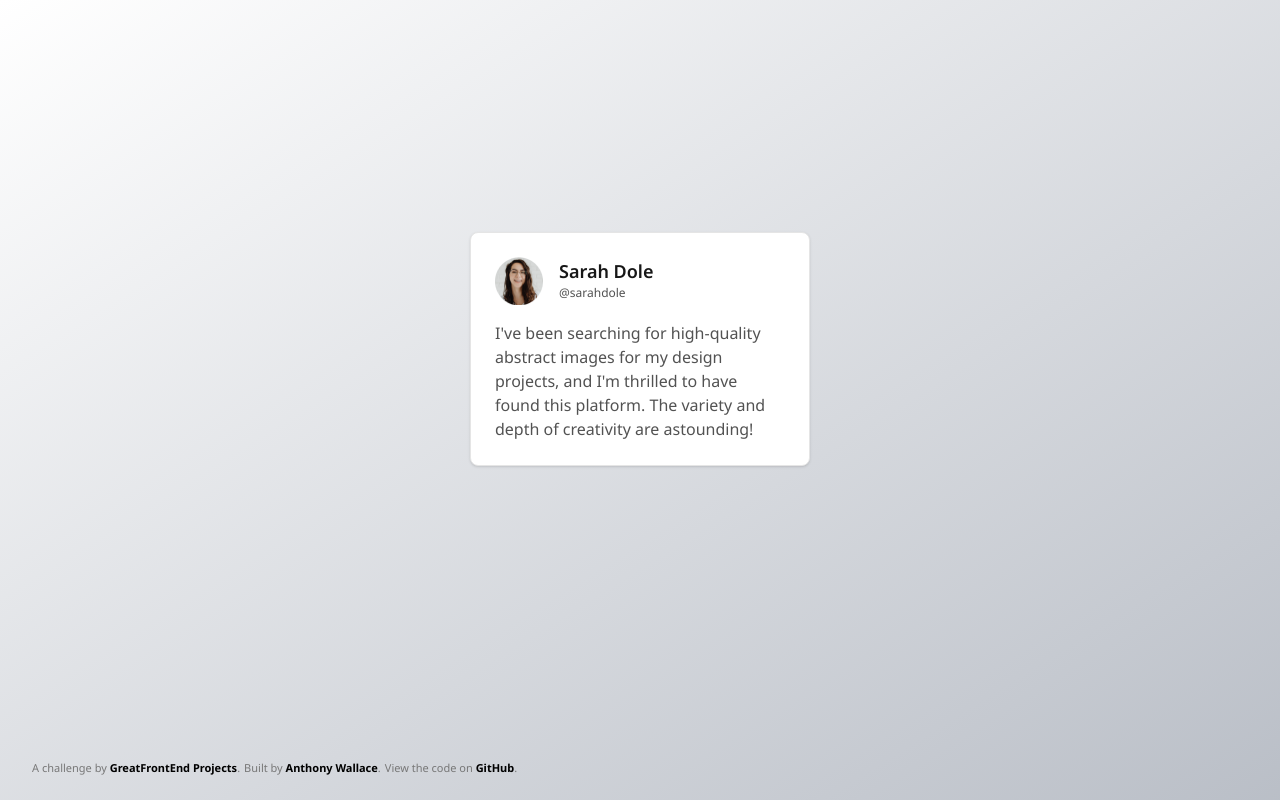
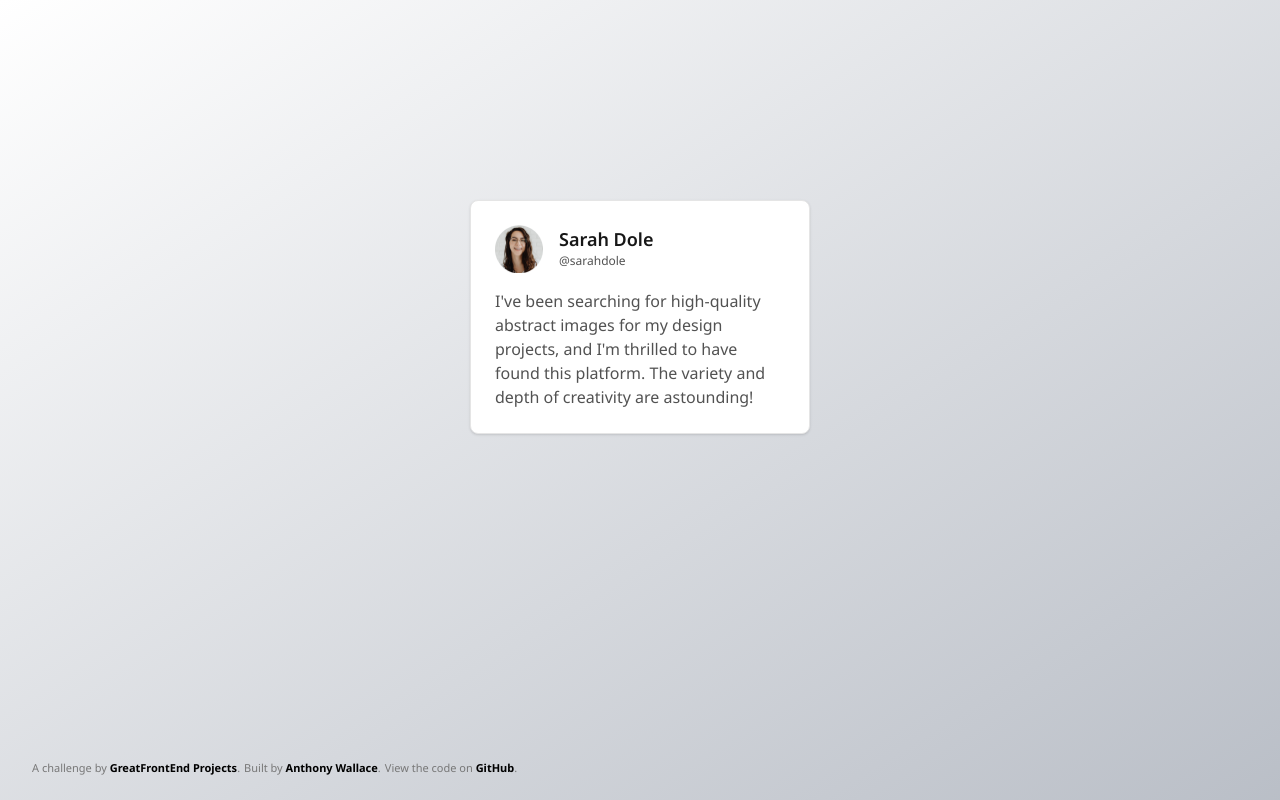
Before and after one commit to AnthonyW90/testimonial-card, a plain HTML site: page index.html in a window 1280 px wide. Drawn offline with nearby package versions, Linux system fonts and the light colour scheme.

Commit message:
fixed vertical spacing above testimonial card

```diff
--- a/index.html
+++ b/index.html
@@ -15,13 +15,13 @@
 
     <link rel="icon" href="img/favicon.ico" sizes="any" />
   </head>
-  <body class="bg-gradient-to-br from-white to-gray-400/70 p-4 sm:p-8">
+  <body class="bg-gradient-to-br from-white to-gray-400/70 pt-[200px] sm:px-8">
     <!-- Sarah Dole
       @sarahdole
       I've been searching for high-quality abstract images for my design projects,
       and I'm thrilled to have found this platform. The variety and depth of creativity are astounding!
     -->
-    <div class="bg-white w-full border border-neutral-200 rounded-lg shadow mt-[200px] max-w-[340px] mx-auto">
+    <div class="bg-white w-full border border-neutral-200 rounded-lg shadow max-w-[340px] mx-auto">
       <div class="flex flex-col p-6 gap-4">
         <div class="flex gap-4">
           <img class="size-12" src="./img/profile-thumbnail.png" alt="">
```
